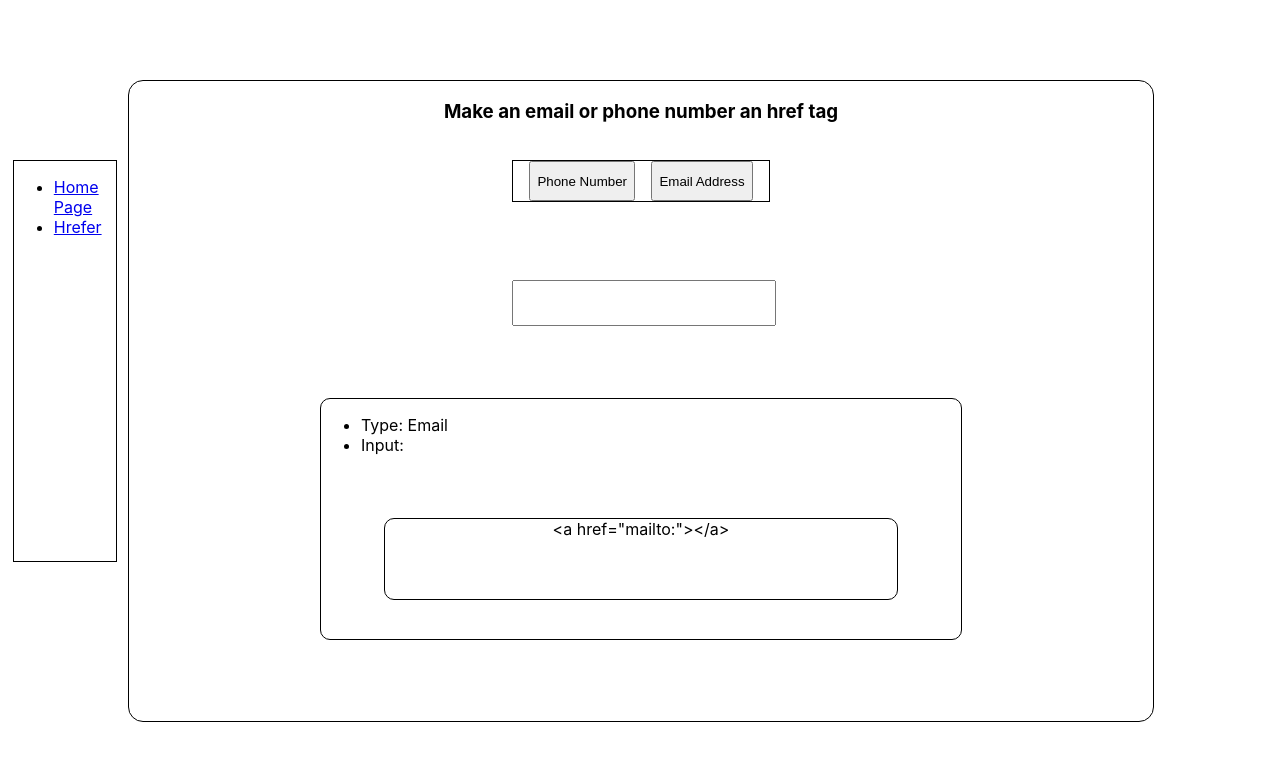
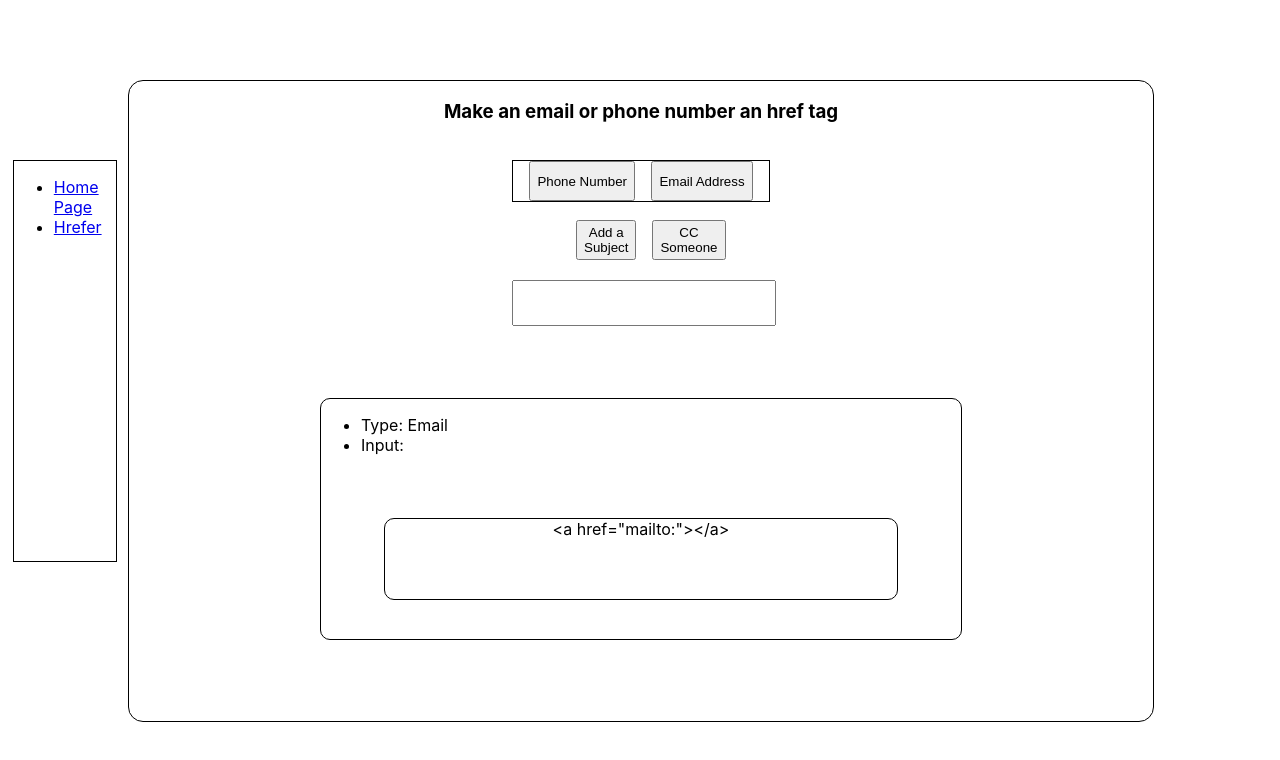
Before and after one commit to kevinfields/html-helper, a React (Create React App) app: page /hrefer in a window 1280 px wide. Both pictures are taken after a click on the button "Email Address". Shown: the top 760 px of the page. Built offline with nearby package versions, Linux system fonts and the light colour scheme.

Commit message:
email subject and cc buttons

```diff
--- a/src/index.css
+++ b/src/index.css
@@ -53,7 +53,7 @@ code {
     left: 5%;
     height: 20%;
     top: 80%;
-    flex-direction: row;
+    flex-direction: row !important;
   }
 
 }
--- a/src/pages/HREFerPage/HREFerPage.css
+++ b/src/pages/HREFerPage/HREFerPage.css
@@ -21,6 +21,16 @@
   top: 20%;
 }
 
+.email-options {
+  display: flex;
+  flex-direction: row;
+  gap: 1pc;
+  position: fixed;
+  left: 45%;
+  width: 10%;
+  top: 27.5%;
+  height: 5%;
+}
 
 .href-page-input {
   position: fixed;
--- a/src/pages/HREFerPage/HREFerPage.js
+++ b/src/pages/HREFerPage/HREFerPage.js
@@ -1,4 +1,5 @@
 import React, {useState, useEffect} from 'react';
+import EmailOptionButtons from './components/EmailOptionButtons';
 import HREFTypeSwitchButtons from './components/HREFTypeSwitchButtons';
 import InfoBox from './components/InfoBox';
 import makeEmailHREF from './functions/makeEmailHREF';
@@ -14,6 +15,14 @@ const HREFerPage = () => {
 
   const [output, setOutput] = useState('Invalid Address');
 
+  const addSubject = () => {
+    console.log('add subject here');
+  };
+
+  const addCCs = () => {
+    console.log('add ccs here');
+  }
+
   useEffect(() => {
 
     if (address.type === 1) {
@@ -24,31 +33,26 @@ const HREFerPage = () => {
       setOutput(makePhoneHREF(address.input));
     }
 
-  }, [address])
+  }, [address.type])
 
 
   return (
     <div className="page">
       <h3 className="page-header">Make an email or phone number an href tag</h3>
       <div className="page-content">
-        <div className="href-type-switch-buttons">
-          <button
-            className={"href-switch-" + address.type === 0 ? "selected" : "unselected"}
-            onClick={() => setAddress({...address, type: 0})}
-          >
-            Phone Number
-          </button>
-          <button
-            className={"href-switch-" + address.type === 1 ? "selected" : "unselected"}
-            onClick={() => setAddress({...address, type: 1})}
-          >
-            Email Address
-          </button>
-        </div>
-        {/* <HREFTypeSwitchButtons
+        <HREFTypeSwitchButtons
           address={address}
-          setAddress={(address, type) => setAddress({address: address, type: type})}
-        /> */}
+          addressSetterRef={(addrObj) => setAddress(addrObj)}
+        />
+        {
+          address.type === 1 ?
+            <EmailOptionButtons
+              addSubject={() => addSubject()}
+              addCCs={() => addCCs()}
+            />
+          :
+            null
+        }
         <input
           className="href-page-input"
           type="text"
--- /dev/null
+++ b/src/pages/HREFerPage/components/EmailOptionButtons.js
@@ -0,0 +1,23 @@
+import React from 'react'
+
+//TODO: ADD BUTTONS TO ADD AN SUBJECT OR BODY OR CCS TO AN EMAIL
+const EmailOptionButtons = (props) => {
+  return (
+    <div className="email-options">
+      <button
+        className="email-option"
+        onClick={() => props.addSubject()}
+      >
+        Add a Subject
+      </button>
+      <button
+        className="email-option"
+        onClick={() => props.addCCs()}
+      >
+        CC Someone
+      </button>
+    </div>
+  )
+}
+
+export default EmailOptionButtons
--- a/src/pages/HREFerPage/components/HREFTypeSwitchButtons.js
+++ b/src/pages/HREFerPage/components/HREFTypeSwitchButtons.js
@@ -5,13 +5,13 @@ const HREFTypeSwitchButtons = (props) => {
     <div className="href-type-switch-buttons">
           <button
             className={"href-switch-" + props.address.type === 0 ? "selected" : "unselected"}
-            onClick={() => props.setAddress({...props.address, type: 0})}
+            onClick={() => props.addressSetterRef({...props.address, type: 0})}
           >
             Phone Number
           </button>
           <button
             className={"href-switch-" + props.address.type === 1 ? "selected" : "unselected"}
-            onClick={() => props.setAddress({...props.address, type: 1})}
+            onClick={() => props.addressSetterRef({...props.address, type: 1})}
           >
             Email Address
           </button>
```
